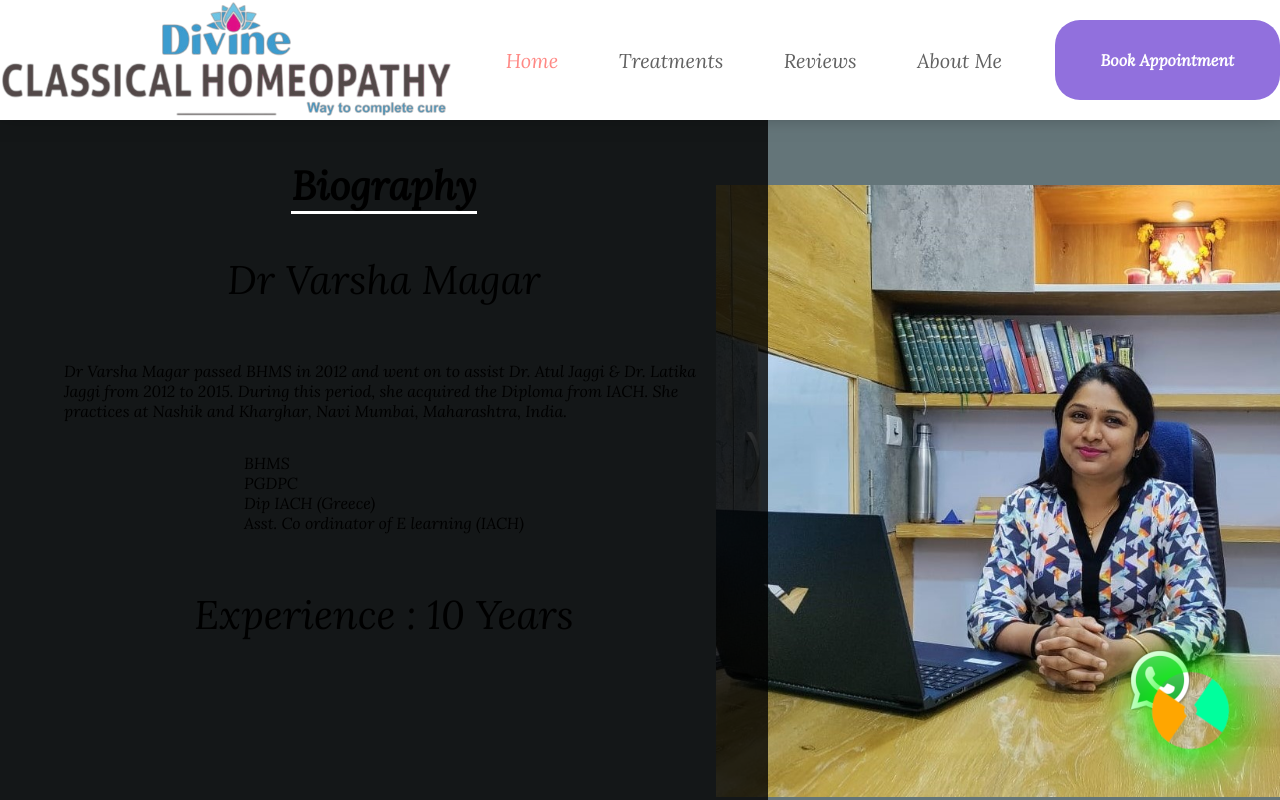
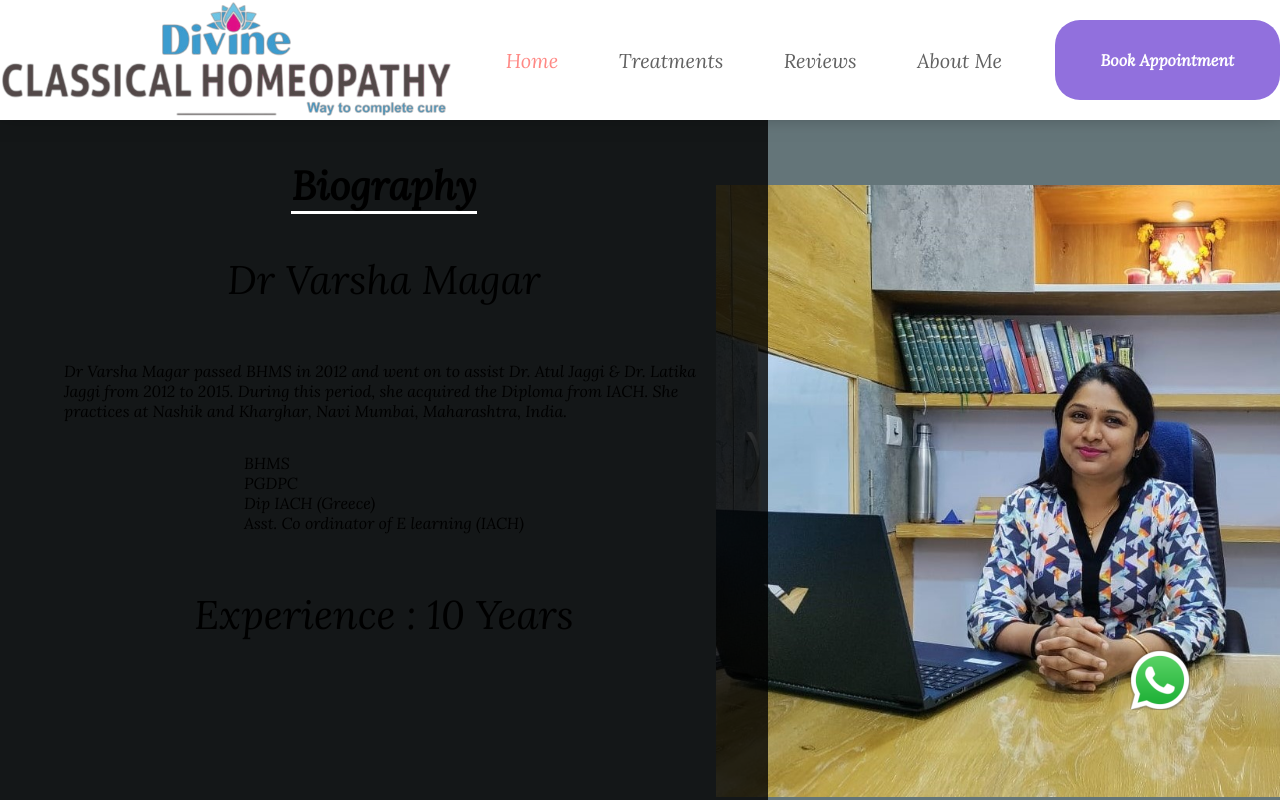
Before and after one commit to gitsairaj/divine-classical-homeopathy-1, a Next.js app: page / in a window 1280 px wide. Shown: the top 800 px of the page. Built offline with nearby package versions, Linux system fonts and the light colour scheme.

Commit message:
Loader removed

```diff
--- a/src/components/AboutMeComponent/styles.module.css
+++ b/src/components/AboutMeComponent/styles.module.css
@@ -10,7 +10,8 @@
 .topCont{
     width: 100%;
     height: 85vh;
-    background-image: url('../../../public/drImage.jpg');
+    /* background-image: url('../../../public/drImage.jpg'); */
+    background-image: url('/public/drImage.jpg');
     background-repeat: no-repeat ;
     background-size: auto 90%;
     background-attachment: fixed;
--- a/src/components/Loading/index.js
+++ /dev/null
@@ -1,17 +0,0 @@
-import React from 'react';
-import style from './styles.module.css';
-
-export default function Loading() {
-
-    const thought = () => {
-        const randNum = Math.random()*10 + 1;
-        for( let i = 1; i<= 10 ; i++){
-            if(randNum === i){
-                return <p>{i}</p>
-            }
-        }
-    }
-    return (
-        <div className={style.clgSrch}></div>
-    )
-}
--- a/src/components/Loading/styles.module.css
+++ /dev/null
@@ -1,41 +0,0 @@
-.clgSrch {
-    position: fixed;
-    height: 1vw;
-    width: 1vw;
-    right: 4vw;
-    bottom: 4vw;
-    border: 2.5vw solid transparent;
-    z-index: 1001;
-    border-top-color:
-        /*#3C4883*/
-        rgb(0, 255, 157);
-    border-bottom-color:
-        /*#3C4883*/
-        rgb(255, 166, 0);
-    box-shadow: 0px 0px 50px 10px
-        /*#0ff*/
-        rgb(0, 255, 0);
-    border-radius: 50%;
-    animation: clgName 3s ease-in-out infinite;
-}
-
-@keyframes clgName {
-    to {
-        transform: rotate(1.5turn);
-    }
-
-    0% {
-        width: 1vw;
-        height: 1vw;
-    }
-
-    50% {
-        width: 10vw;
-        height: 10vw;
-    }
-
-    100% {
-        width: 1vw;
-        height: 1vw;
-    }
-}
--- a/src/components/NavBar/index.js
+++ b/src/components/NavBar/index.js
@@ -1,7 +1,6 @@
 import { useState, useEffect } from "react";
 import styles from './styles.module.css';
 import Link from 'next/link';
-import Loading from "../Loading";
 
 export default function Navbar({ openMenu ,setOpenMenu}) {
 
@@ -9,7 +8,6 @@ export default function Navbar({ openMenu ,setOpenMenu}) {
 
     return (
         <>
-        <Loading />
         <div className={styles.navbarCont} onClick={e => setOpenMenu(false)} >
             <Link href='https://api.whatsapp.com/send?phone=9028191233' legacyBehavior>
               <a target='_blank'>
--- a/src/components/ReviewsComponent/index.js
+++ b/src/components/ReviewsComponent/index.js
@@ -2,7 +2,7 @@ import styles from './styles.module.css';
 
 export default function ReviewsComponent(){
 
-    const imgNames = ['/reviewsImg1.1.png','/reviewsImg2.jpg','/reviewsImg3.png',
+    const imgNames = ['/reviewsImg1.png','/reviewsImg2.jpg','/reviewsImg3.png',
                     '/reviewsImg4.jpg','/reviewsImg5.jpg','/reviewsImg6.png'];
     const vidNames = [{'1':'/reviewsVid1a.mp4' , '2':'/reviewsVid1b.mp4'}];
 
```
